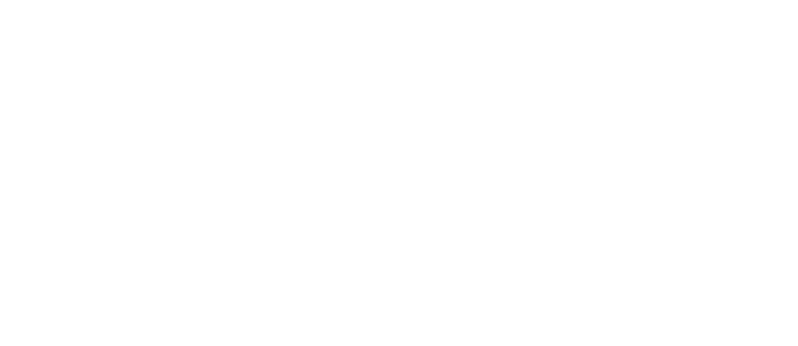
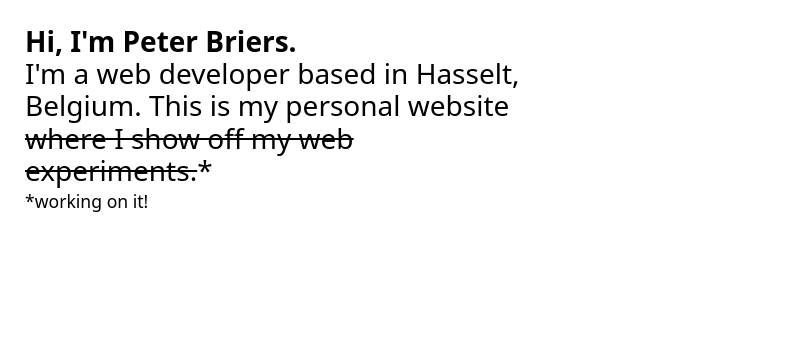
Before and after one commit to peebeebee/peebeebee.github.io, a plain HTML site: page index.html in a window 1280 px wide. Shown: the top 346 px of the page, without its empty margins (0-798 px from the left). Drawn offline with Linux system fonts and the light colour scheme.

Commit message:
Added a bit more information about the website

```diff
--- a/index.html
+++ b/index.html
@@ -13,27 +13,32 @@
         -webkit-font-smoothing: antialiased;
       }
 
-      .center-hv {
-        min-height: 100dvh;
-        display: flex;
-        flex-direction: column;
-        align-items: center;
-        justify-content: center;
+      .splash {
+        max-width: 500px;
+        margin: 25px;
       }
 
       h1 {
-        font: normal 200 2.75rem/0.85 system-ui;
+        font: normal 400 1.75rem/1.15 system-ui;
+      }
+
+      h1 b {
+        font: normal 600 1.75rem/1.15 system-ui;
       }
 
       h2 {
-        font: 400 1.1rem/2 system-ui;
+        font: 400 1.1rem/1.75 system-ui;
       }
     </style>
   </head>
   <body>
-    <div class="center-hv">
-      <h1>Peter Briers</h1>
-      <h2>Web developer</h2>
+    <div class="splash">
+      <h1>
+        <b>Hi, I'm Peter Briers.</b>
+        <br>
+        I'm a web developer based in Hasselt, Belgium. This is my personal website <s>where I show off my web experiments.</s>*
+      </h1>
+      <h2>*working on it!</h2>
     </div>
   </body>
 </html>
```
